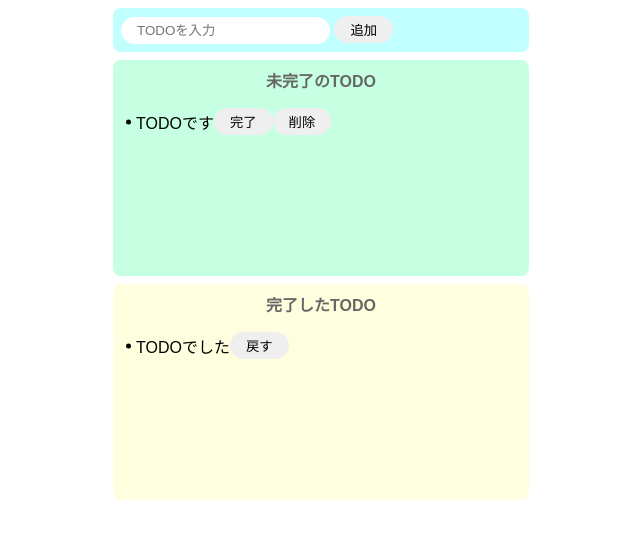
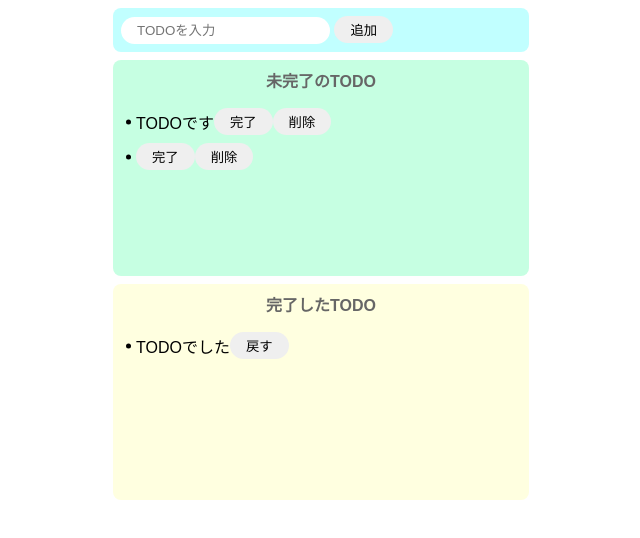
Before and after one commit to ShuheiTakahashi1224/codesandbox-test, a website built with Parcel: page index.html in a window 1280 px wide. Both pictures are taken after a click on the button "追加". Shown: the whole page, without its empty margins (319-959 px from the left). Built offline with nearby package versions, Linux system fonts and the light colour scheme.

Commit message:
update : タスク追加機能 実装

```diff
--- a/index.html
+++ b/index.html
@@ -3,20 +3,22 @@
   <head>
     <title>Parcel Sandbox</title>
     <meta charset="UTF-8" />
+    <link rel="stylesheet" href="/src/styles.css" />
   </head>
 
   <body>
     <div class="c-task p-add_task">
       <input
         type="text"
+        id="js-add_task_input"
         class="c-input p-add_task__input"
         placeholder="TODOを入力"
       />
-      <button class="c-button">追加</button>
+      <button id="js-add_task__button" class="c-button">追加</button>
     </div>
-    <div class="c-task p-imcomplete_task">
+    <div class="c-task p-incomplete_task">
       <p class="c-title">未完了のTODO</p>
-      <ul class="c-task_list">
+      <ul id="js-incomplete_task_list" class="c-task_list">
         <li class="c-task_list__item">
           <p class="c-task_list__item_name">TODOです</p>
           <button class="c-button">完了</button>
@@ -26,13 +28,14 @@
     </div>
     <div class="c-task p-complete_task">
       <p class="c-title">完了したTODO</p>
-      <ul class="c-task_list">
+      <ul id="js-complete_task_list" class="c-task_list">
         <li class="c-task_list__item">
           <p class="c-task_list__item_name">TODOでした</p>
           <button class="c-button">戻す</button>
         </li>
       </ul>
     </div>
+
     <script src="src/index.js"></script>
   </body>
 </html>
--- a/src/index.js
+++ b/src/index.js
@@ -1 +1,31 @@
-import "./styles.css";
+const addTask = () => {
+  const targetInput = document.getElementById("js-add_task_input");
+  const inputText = targetInput.value;
+  targetInput.value = "";
+
+  const newTask = document.createElement("li");
+  newTask.className = "c-task_list__item";
+
+  const newTask_name = document.createElement("p");
+  newTask_name.className = "c-task_list__item_name";
+  newTask_name.innerText = inputText;
+
+  const completeButton = document.createElement("button");
+  completeButton.className = "c-button";
+  completeButton.innerText = "完了";
+  const deleteButton = document.createElement("button");
+  deleteButton.className = "c-button";
+  deleteButton.innerText = "削除";
+
+  newTask.appendChild(newTask_name);
+  newTask.appendChild(completeButton);
+  newTask.appendChild(deleteButton);
+
+  const incompleteTaskList = document.getElementById("js-incomplete_task_list");
+  incompleteTaskList.appendChild(newTask);
+};
+
+const addButton = document.getElementById("js-add_task__button");
+addButton.addEventListener("click", () => {
+  addTask();
+});
--- a/src/styles.css
+++ b/src/styles.css
@@ -65,7 +65,7 @@ body {
 .p-add_task {
   background: #c1ffff;
 }
-.p-imcomplete_task {
+.p-incomplete_task {
   background: #c6ffe2;
   height: auto;
   min-height: 200px;
```
